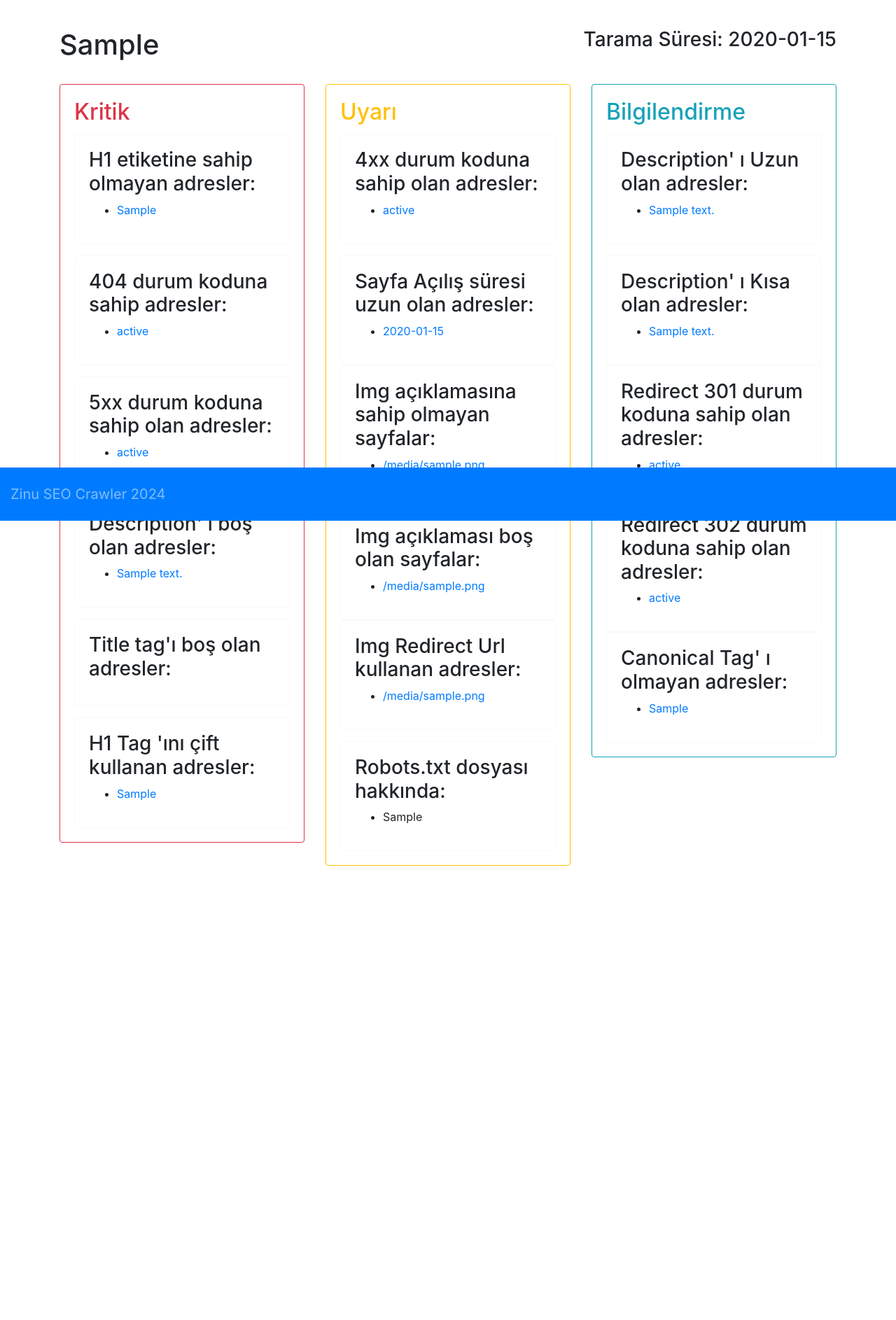
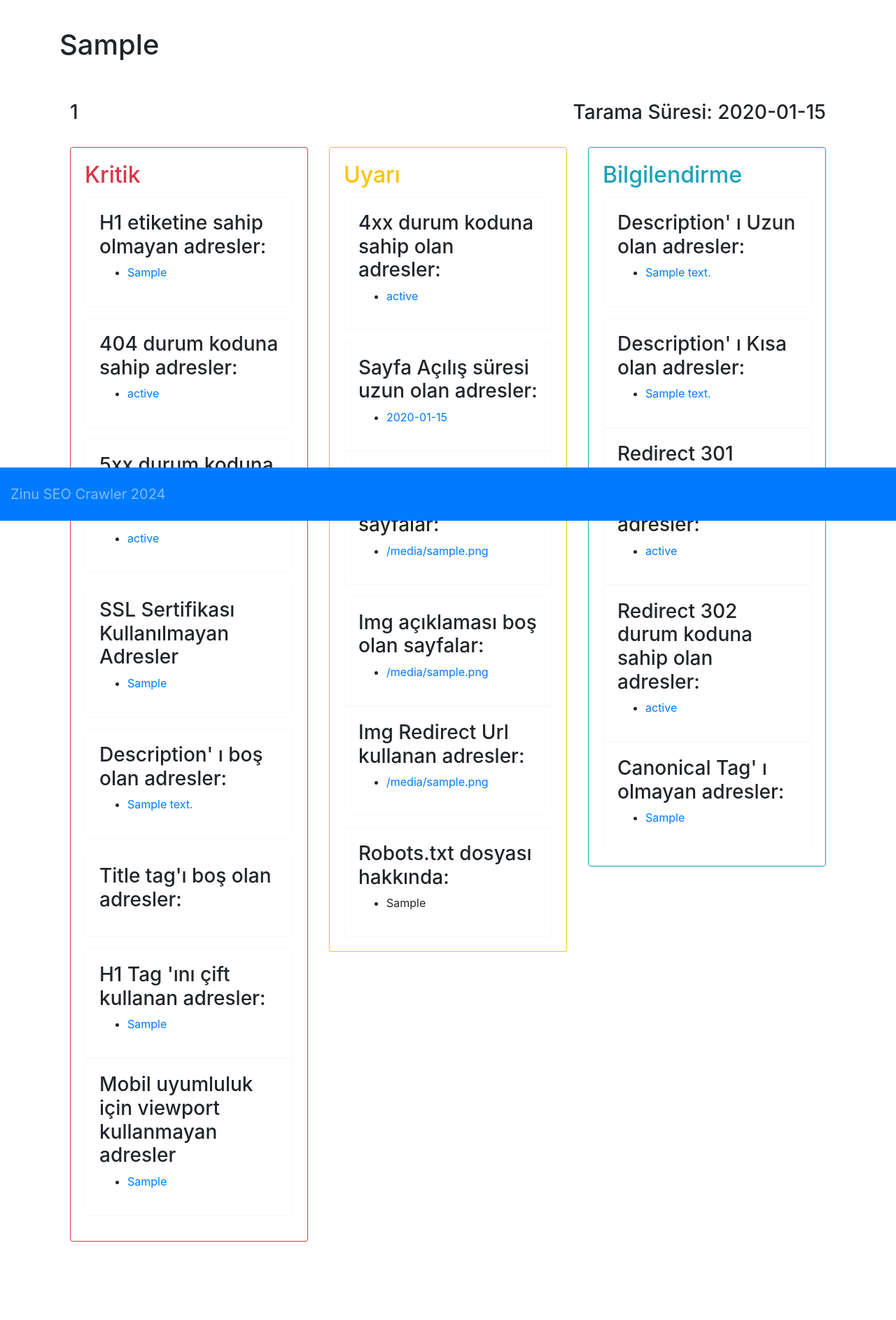
Before and after one commit to BilgeNurBekar/seo-project-1, a Flask app: template templates/webCrawl.html in a window 1280 px wide. Shown: the part 56-1942 px from the top of the page at 70% size. Before the commit the page ends 1293 px from the top, so only its background shows below. Run offline with Flask 3, Linux system fonts and the light colour scheme; the template is opened without the code that fills it: most values are stand-ins (such as "Sample title", 1, 10 or a date in 2020).

Commit message:
update project

```diff
--- a/main.py
+++ b/main.py
@@ -173,10 +173,12 @@ def fileCrawler():
             STATUS_CODE_5XX = []
             STATUS_CODE_301 = []
             STATUS_CODE_302 = []
+            COMP_NOT=[]
+            compInfo= ""
             endTime = time.time()
             crawlingTime = endTime - startTime
             hours, minutes, seconds = formatTime(crawlingTime) # tarama süresini saat dakika saniye olarak verir
-            print(df.columns)
+            #print(df.columns)
             deleteFile(jl_file_name)
             deleteHtmlFiles()
             if df is not None and not df.empty:
@@ -191,13 +193,25 @@ def fileCrawler():
                                             notTitle=titleEmpty(TITLE_EMPTY,titleInfo, df,temp=[]), descLong = longDesc(DESCRIPTION_LONG,descInfo,df,temp=[]), descShort =shortDesc(DESCRIPTION_SHORT,descInfo, df,temp=[]),
                                             notcanonic=canonicalMissing(CANONICAL_NOT,canonicInfo,df,temp=[]),imgAltNot=imgAltNot(IMG_ALT_NOT,imgInfo,df, temp=[]),
                                             imgAltEmpty=imgAltEmpty(IMG_ALT_EMPTY,imgInfo,df,temp=[]), redirectImg=redirectImage(REDIRECT_IMG_URL,imgInfo,df,temp)
-                                            ,status5xx = serverErrors(STATUS_CODE_5XX,df,temp=[]), status301=movedPermanently(STATUS_CODE_301,df, temp=[]), status302 = movedTemporarily(STATUS_CODE_302,df,temp=[]),
+                                            ,status5xx = serverErrors(STATUS_CODE_5XX,df,temp=[]), status301=movedPermanently(STATUS_CODE_301,df, temp=[]), status302 = movedTemporarily(STATUS_CODE_302,df,temp=[]),compNot=mobileCompatibility(COMP_NOT,compInfo,df,temp=[]),
                                                 crawltime=f"{hours:02d}h {minutes:02d}m {seconds:.0f}s")
     else:
         test_sonuc2= "Daha sonra tarama işlemi için dosya yükleyiniz. "
         return render_template("fileCrawl.html", test_sonuc2=test_sonuc2)
 
 
+def sslVerification(SSL_NOT, df, temp):
+    try:
+        for idx, row in df.iterrows():
+            sslVer = str(row["url"])
+            if "https" not in sslVer:
+                temp.append(row["url"])
+        SSL_NOT = set(temp)
+        if not SSL_NOT:
+            return "Harika her sayfada SSL sertfikası kullanılmış :)"
+        return SSL_NOT
+    except Exception as e:
+        return str(e)
 
 
 def h1Avaliable(H1_NOT,h1Info,df,temp):
@@ -228,7 +242,6 @@ def clientError(STATUS_CODE_4xx,df, temp):
         if not STATUS_CODE_4xx:
             return "Harika sayfalarda 4xx durum koduna rastlanmadı :)"
         else:
-            #print(f"4xx durum koduna sahip linkler: {STATUS_CODE_BAD}")
             return STATUS_CODE_4xx
     except Exception as e:
         return str(e)
@@ -244,7 +257,6 @@ def duplicateH1(H1_DUPLICATE,h1Info, df,temp):
             H1_DUPLICATE = set(temp)
             if not H1_DUPLICATE:
                 return "Harika bir sayfada birden fazla H1 etiketi kullanan adres bulunmadı :)"
-                #print(f"H1 satırı birden fazla kez kullanılmış olan adresler: {H1_DUPLICATE}"
             return H1_DUPLICATE
         else:
             h1Info = "H1 etiketi hakkında bilgi yok/ H1 etiketi kullanılmamış."
@@ -277,21 +289,6 @@ def pageOpeningTime(load_times,df, temp):
             return "Harika web sayfaların 3 sn gibi kısa bir süreden dahi hızlı açılmakta :)"
         else:
             return load_times
-    except Exception as e:
-        return str(e)
-
-
-
-def duplicateMeta(DESCRIPTION_META,df,temp):
-    try:
-        non_nan_mask = ~df["meta_desc"].isna() #~ ile NaN olmayan değerler seçilir.
-        filtered_df = df[non_nan_mask]
-
-        for idx, row in filtered_df.iterrows():
-        # Burada işlemlerinizi gerçekleştirin
-        # DESCRIPTION_META listesine URL ekleyin
-            DESCRIPTION_META.append(row["url"])
-        return set(DESCRIPTION_META)
     except Exception as e:
         return str(e)
 
@@ -428,11 +425,6 @@ def imgAltEmpty(IMG_ALT_EMPTY,imgInfo,df,temp):
     except Exception as e:
         return str(e)
 
-# fonksiyonlar nan yada değer döndürürp boş olabilir bunu göz önünde bulunurup kodu ona göre yazman lazım.
-#nan ise mesela zaten ölçmeye gerek yok
-#@@@ ise ancak o zaman urlleri doldurur
-
-
 
 def disallowRobots(ROBOTS_TXT_DISALLOW,robotsIsNot,temp):
     try:
@@ -525,12 +517,33 @@ def movedTemporarily(STATUs_CODE_302,df, temp):
     except Exception as e:
         return str(e)
 
+def countPages(count,df):
+    count = len(df)
+    return f"Taranan Sayfa Sayısı: {count}"
 
 
 def formatTime(seconds): #tarama süresini saat.dakika.saniye formatına dönüştürür
     minutes, seconds = divmod(seconds, 60)
     hours, minutes = divmod(minutes, 60)
     return int(hours), int(minutes), seconds
+
+
+def mobileCompatibility(COMP_NOT,compInfo,df,temp):
+    try:
+        if "viewport" in df.columns:
+            for idx, row in df.iterrows():
+                comp = str(row["viewport"])
+                if ("width=device-width, initial-scale=1.0" not in comp) or pd.isna(row["viewport"]) :
+                        temp.append(row["url"])
+            COMP_NOT = set(temp)
+            if not COMP_NOT:
+                return "Harka mobil uyumluluk için gereken viewport etiketi kullanılmış"
+            return COMP_NOT
+        else:
+            compInfo = "meta viewport etiketi hakkında bilgi alınamadı. viewport kullanılmamış"
+            return compInfo
+    except Exception as e:
+        return str(e)
 
 
 
@@ -556,6 +569,7 @@ def webCrawlerFromForm():
                 descInfo = ""
                 imgInfo = ""
                 titleInfo = ""
+                count =" "
                 robotsIsNot = "Robots.txt dosyası bulunamadı"
                 DESCRIPTION_SHORT = []
                 DESCRIPTION_LONG = []
@@ -566,18 +580,19 @@ def webCrawlerFromForm():
                 STATUS_CODE_4xx = []
                 H1_DUPLICATE = []
                 STATUS_CODE_BAD=[]
-                DESCRIPTION_META = []
                 DESCRIPTION_EMPTY = []
                 TITLE_EMPTY = []
                 REDIRECT_IMG_URL = []
                 STATUS_CODE_5XX = []
                 STATUS_CODE_301 = []
                 STATUS_CODE_302 = []
+                SSL_NOT = []
+                COMP_NOT = []
+                compInfo = ""
                 endTime = time.time()
                 crawlingTime = endTime - startTime
                 hours, minutes, seconds = formatTime(crawlingTime) # tarama süresini saat dakika saniye olarak verir
-                #clear_lists()
-                print(df.columns)
+                #print(df.columns)
                 # HTML şablonuna sonuçları gönder Fonksiyon kontrolü için uygulanablir.
                 #htmlOut = df.to_html(f"{url.replace('http://', '').replace('https://', '').replace('/', '').replace('.com', '')}.html")
                 deleteFile(jl_file_name)
@@ -589,8 +604,8 @@ def webCrawlerFromForm():
                                     notTitle=titleEmpty(TITLE_EMPTY,titleInfo, df,temp=[]), descLong = longDesc(DESCRIPTION_LONG,descInfo,df,temp=[]), descShort =shortDesc(DESCRIPTION_SHORT,descInfo,df,temp=[]),
                                     notcanonic=canonicalMissing(CANONICAL_NOT,canonicInfo,df,temp=[]),imgAltNot=imgAltNot(IMG_ALT_NOT,imgInfo,df, temp=[]),
                                     imgAltEmpty=imgAltEmpty(IMG_ALT_EMPTY,imgInfo,df,temp=[]),robots =disallowRobots(ROBOTS_TXT_DISALLOW,robotsIsNot,temp=[]), redirectImg=redirectImage(REDIRECT_IMG_URL,imgInfo,df,temp)
-                                    ,status5xx = serverErrors(STATUS_CODE_5XX,df,temp=[]), status301=movedPermanently(STATUS_CODE_301,df, temp=[]), status302 = movedTemporarily(STATUS_CODE_302,df,temp=[]),
-                                        crawltime=f"{hours:02d}h {minutes:02d}m {seconds:.0f}s")
+                                    ,status5xx = serverErrors(STATUS_CODE_5XX,df,temp=[]), status301=movedPermanently(STATUS_CODE_301,df, temp=[]), status302 = movedTemporarily(STATUS_CODE_302,df,temp=[]), sslVer = sslVerification(SSL_NOT,df,temp=[]),
+                                    countPages=countPages(count,df),compNot=mobileCompatibility(COMP_NOT,compInfo,df,temp=[]), crawltime=f"{hours:02d}h {minutes:02d}m {seconds:.0f}s")
 
         if not y:
             if df is not None and "errors" in df.columns  : #oluşturulan işlevsiz df silinecektir
--- a/templates/webCrawl.html
+++ b/templates/webCrawl.html
@@ -30,6 +30,12 @@
         <div class="row">
             <div class="col">
                 <h1>{{test_sonuc1}}</h1>
+            </div>
+        </div>
+    <div id = "crawl2" class="container mt-5">
+        <div class="row">
+            <div class="col text-left">
+                <h3>{{countPages}}</h3>
             </div>
             <div class="col text-right">
                 <h3>Tarama Süresi: {{ crawltime }}</h3>
@@ -87,6 +93,22 @@
                                 <ul>
                                     {% for status5xx1 in status5xx %}
                                         <li><a href="{{ status5xx1 }}" target="_blank">{{ status5xx1 }}</a></li>
+                                    {% endfor %}
+                                </ul>
+                                {% endif %}
+                            </div>
+                        </div>
+
+                         <!-- SSL sertifikasına sahip olmayan adresler -->
+                         <div class="card border-light mb-3">
+                            <div class="card-body">
+                                <h3>SSL Sertifikası Kullanılmayan Adresler </h3>
+                                {% if  sslVer  == "Harika her sayfada SSL sertfikası kullanılmış :)" %}
+                                <p>{{sslVer}}</p>
+                                {% else %}
+                                <ul>
+                                    {% for sslVer1 in sslVer %}
+                                        <li><a href="{{ sslVer1 }}" target="_blank">{{ sslVer1 }}</a></li>
                                     {% endfor %}
                                 </ul>
                                 {% endif %}
@@ -151,6 +173,23 @@
 
                                 {% endif %}
 
+                            </div>
+                        </div>
+                        <!-- Mobil uyumluluk  -->
+                        <div class="card border-light mb-3">
+                            <div class="card-body">
+                                <h3>Mobil uyumluluk için viewport kullanmayan adresler</h3>
+                                {% if  compNot =="Harka mobil uyumluluk için gereken viewport etiketi kullanılmış" %}
+                                <p>{{compNot}}</p>
+                                {% elif compNot == "meta viewport etiketi hakkında bilgi alınamadı. viewport kullanılmamış" %}
+                                <p>{{compNot}}</p>
+                                {% else %}
+                                <ul>
+                                    {% for compNot1 in compNot %}
+                                        <li><a href="{{ compNot1 }}" target="_blank">{{ compNot1 }}</a></li>
+                                    {% endfor %}
+                                </ul>
+                                {% endif %}
                             </div>
                         </div>
 
```
Also changed, not shown: templates/fileCrawl.html (+17 -0 lines).
